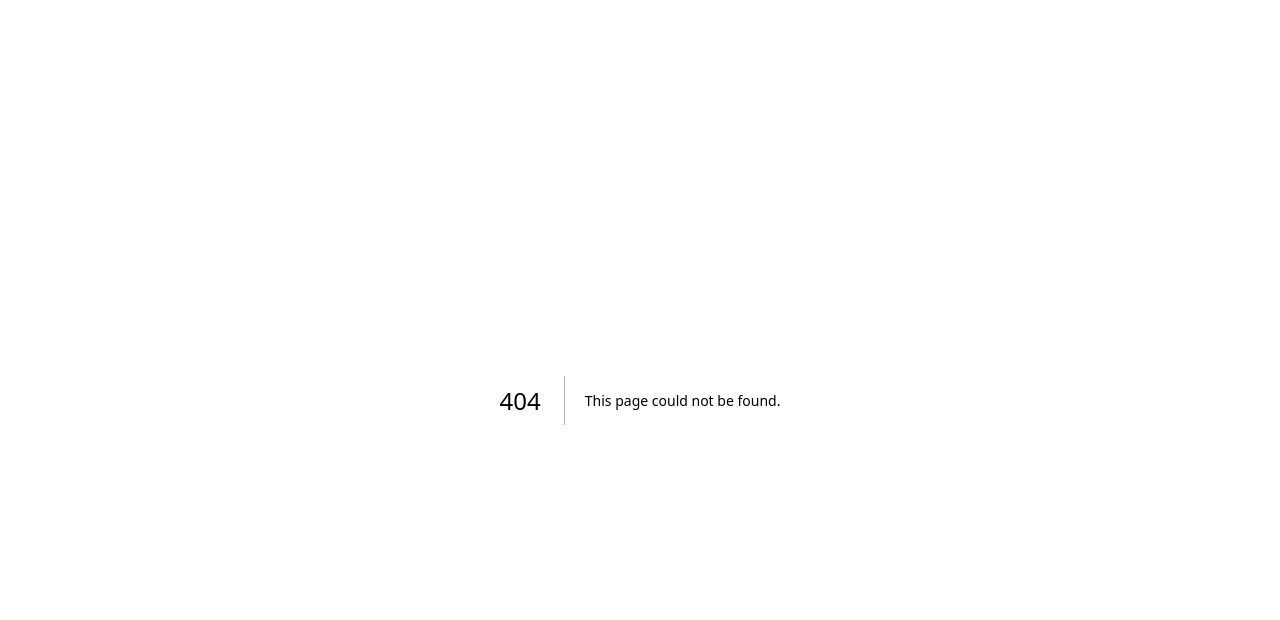
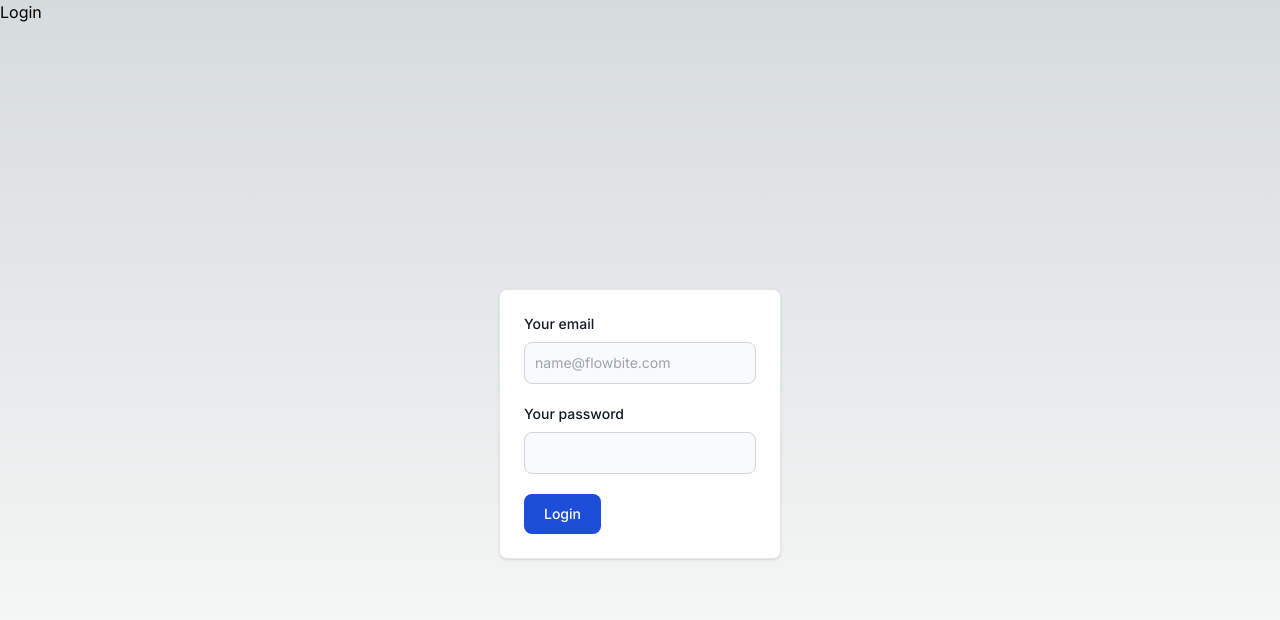
Before and after one commit to niyatimadaan/next-tinymce, a Next.js app: page /login in a window 1280 px wide. Before the commit this address had no page. Shown: the top 620 px of the page. Built offline with nearby package versions, Linux system fonts and the light colour scheme; no server answers.

Commit message:
next-auth login

```diff
--- a/package.json
+++ b/package.json
@@ -10,11 +10,15 @@
   },
   "dependencies": {
     "@tinymce/tinymce-react": "^4.3.2",
+    "@vercel/postgres": "^0.7.2",
+    "bcrypt": "^5.1.1",
     "next": "14.1.0",
+    "next-auth": "^4.24.5",
     "react": "^18",
     "react-dom": "^18"
   },
   "devDependencies": {
+    "@types/bcrypt": "^5.0.2",
     "@types/node": "^20",
     "@types/react": "^18",
     "@types/react-dom": "^18",
--- /dev/null
+++ b/src/app/api/auth/[...nextauth]/route.ts
@@ -0,0 +1,46 @@
+import NextAuth from 'next-auth';
+import CredentialsProvider from 'next-auth/providers/credentials';
+import { sql } from '@vercel/postgres';
+import { compare } from 'bcrypt';
+
+const handler = NextAuth({
+  session: {
+    strategy: 'jwt',
+  },
+  pages: {
+    signIn: '/login',
+  },
+  providers: [
+    CredentialsProvider({
+      credentials: {
+        email: {},
+        password: {},
+      },
+      async authorize(credentials, req) {
+        //
+        const response = await sql`
+        SELECT * FROM users WHERE email=${credentials?.email}`;
+        const user = response.rows[0];
+
+        const passwordCorrect = await compare(
+          credentials?.password || '',
+          user.password
+        );
+
+        console.log({ passwordCorrect });
+
+        if (passwordCorrect) {
+          return {
+            id: user.id,
+            name: user.name,
+            email: user.email,
+          };
+        }
+
+        return null;
+      },
+    }),
+  ],
+});
+
+export { handler as GET, handler as POST };
--- /dev/null
+++ b/src/app/api/auth/register/route.ts
@@ -0,0 +1,26 @@
+import { NextResponse } from 'next/server';
+import { hash } from 'bcrypt';
+import { sql } from '@vercel/postgres';
+
+export async function POST(request: Request) {
+  try {
+    const { name, email, password } = await request.json();
+    // validate email and password
+    console.log({ email, password });
+
+    const hashedPassword = await hash(password, 10);
+
+    const response = await sql`
+      INSERT INTO users (name, email, password)
+      VALUES ( ${name}, ${email}, ${hashedPassword})
+    `;
+  } catch (e) {
+    console.log({ e });
+    return new NextResponse(
+      JSON.stringify({ message: e }),
+      { status: 500, headers: { 'content-type': 'application/json' } }
+    );
+  }
+
+  return NextResponse.json({ message: 'success' });
+}
--- a/src/app/layout.tsx
+++ b/src/app/layout.tsx
@@ -1,6 +1,9 @@
 import type { Metadata } from "next";
 import { Inter } from "next/font/google";
 import "./globals.css";
+import { getServerSession } from "next-auth";
+import Link from "next/link";
+import Logout from "./logout";
 
 const inter = Inter({ subsets: ["latin"] });
 
@@ -9,14 +12,24 @@ export const metadata: Metadata = {
   description: "Generated by create next app",
 };
 
-export default function RootLayout({
+export default async function RootLayout({
   children,
 }: Readonly<{
   children: React.ReactNode;
 }>) {
+  const session = await getServerSession();
   return (
     <html lang="en">
-      <body className={inter.className}>{children}</body>
+      <body className={inter.className}>
+        <nav>
+          {!!session && <Logout />}
+          {!session &&
+            <Link href={"/login"}>
+              Login
+            </Link>
+          }
+        </nav>
+        {children}</body>
     </html>
   );
 }
--- /dev/null
+++ b/src/app/login/form.tsx
@@ -0,0 +1,67 @@
+"use client";
+
+import { signIn } from "next-auth/react";
+import { useRouter } from "next/navigation";
+import { FormEvent } from "react";
+
+export default function Form() {
+  const router = useRouter();
+  const handleSubmit = async (e: FormEvent<HTMLFormElement>) => {
+    e.preventDefault();
+    const formData = new FormData(e.currentTarget);
+    const response = await signIn("credentials", {
+      email: formData.get("email"),
+      password: formData.get("password"),
+      redirect: false,
+    });
+
+    console.log({ response });
+    if (!response?.error) {
+      router.push("/");
+      router.refresh();
+    }
+  };
+  return (
+    <div className="flex items-center justify-center h-screen">
+    <div className="max-w-sm p-6 bg-white border border-gray-200 rounded-lg shadow dark:bg-gray-800 dark:border-gray-700">
+    <form onSubmit={handleSubmit} className="max-w-sm mx-auto">
+      <div className="mb-5">
+        <label
+          htmlFor="email"
+          className="block mb-2 text-sm font-medium text-gray-900 dark:text-white"
+        >
+          Your email
+        </label>
+        <input
+          type="email"
+          name="email"
+          className="bg-gray-50 border border-gray-300 text-gray-900 text-sm rounded-lg focus:ring-blue-500 focus:border-blue-500 block w-full p-2.5 dark:bg-gray-700 dark:border-gray-600 dark:placeholder-gray-400 dark:text-white dark:focus:ring-blue-500 dark:focus:border-blue-500"
+          placeholder="name@flowbite.com"
+          required
+        />
+      </div>
+      <div className="mb-5">
+        <label
+          htmlFor="password"
+          className="block mb-2 text-sm font-medium text-gray-900 dark:text-white"
+        >
+          Your password
+        </label>
+        <input
+          type="password"
+          name="password"
+          className="bg-gray-50 border border-gray-300 text-gray-900 text-sm rounded-lg focus:ring-blue-500 focus:border-blue-500 block w-full p-2.5 dark:bg-gray-700 dark:border-gray-600 dark:placeholder-gray-400 dark:text-white dark:focus:ring-blue-500 dark:focus:border-blue-500"
+          required
+        />
+      </div>
+      <button
+        type="submit"
+        className="text-white bg-blue-700 hover:bg-blue-800 focus:ring-4 focus:outline-none focus:ring-blue-300 font-medium rounded-lg text-sm w-full sm:w-auto px-5 py-2.5 text-center dark:bg-blue-600 dark:hover:bg-blue-700 dark:focus:ring-blue-800"
+      >
+        Login
+      </button>
+    </form>
+    </div>
+    </div>
+  );
+}
--- /dev/null
+++ b/src/app/login/page.tsx
@@ -0,0 +1,11 @@
+import { getServerSession } from 'next-auth';
+import Form from './form';
+import { redirect } from 'next/navigation';
+
+export default async function LoginPage() {
+  const session = await getServerSession();
+  if (session) {
+    redirect('/');
+  }
+  return <Form />;
+}
--- /dev/null
+++ b/src/app/logout.tsx
@@ -0,0 +1,15 @@
+'use client';
+
+import { signOut } from 'next-auth/react';
+
+export default function Logout() {
+  return (
+    <span
+      onClick={() => {
+        signOut();
+      }}
+    >
+      Logout
+    </span>
+  );
+}
--- /dev/null
+++ b/src/app/register/form.tsx
@@ -0,0 +1,67 @@
+"use client";
+
+import { FormEvent } from "react";
+
+export default function Form() {
+  const handleSubmit = async (e: FormEvent<HTMLFormElement>) => {
+    e.preventDefault();
+    const formData = new FormData(e.currentTarget);
+    const response = await fetch(`/api/auth/register`, {
+      method: "POST",
+      body: JSON.stringify({
+        name:formData.get('name'),
+        email: formData.get("email"),
+        password: formData.get("password"),
+      }),
+    });
+    console.log({ response });
+  };
+  return (
+    <>
+    <div className="flex items-center justify-center h-screen">
+    <div className="max-w-sm p-6 bg-white border border-gray-200 rounded-lg shadow dark:bg-gray-800 dark:border-gray-700 w-[90%]">
+      <form onSubmit={handleSubmit} className="max-w-sm mx-auto">
+      <div className="mb-5">
+          <label htmlFor="name" className="block mb-2 text-sm font-medium text-gray-900 dark:text-white">
+            Your name
+          </label>
+          <input
+            type="text"
+            name="name"
+            className="bg-gray-50 border border-gray-300 text-gray-900 text-sm rounded-lg focus:ring-blue-500 focus:border-blue-500 block w-full p-2.5 dark:bg-gray-700 dark:border-gray-600 dark:placeholder-gray-400 dark:text-white dark:focus:ring-blue-500 dark:focus:border-blue-500"
+            placeholder="name"
+            required
+          />
+        </div>
+        <div className="mb-5">
+          <label htmlFor="email" className="block mb-2 text-sm font-medium text-gray-900 dark:text-white">
+            Your email
+          </label>
+          <input
+            type="email"
+            name="email"
+            className="bg-gray-50 border border-gray-300 text-gray-900 text-sm rounded-lg focus:ring-blue-500 focus:border-blue-500 block w-full p-2.5 dark:bg-gray-700 dark:border-gray-600 dark:placeholder-gray-400 dark:text-white dark:focus:ring-blue-500 dark:focus:border-blue-500"
+            placeholder="name@flowbite.com"
+            required
+          />
+        </div>
+        <div className="mb-5">
+          <label htmlFor="password" className="block mb-2 text-sm font-medium text-gray-900 dark:text-white">
+            Your password
+          </label>
+          <input
+            type="password"
+            name="password"
+            className="bg-gray-50 border border-gray-300 text-gray-900 text-sm rounded-lg focus:ring-blue-500 focus:border-blue-500 block w-full p-2.5 dark:bg-gray-700 dark:border-gray-600 dark:placeholder-gray-400 dark:text-white dark:focus:ring-blue-500 dark:focus:border-blue-500"
+            required
+          />
+        </div>
+        <button type="submit" className="text-white bg-blue-700 hover:bg-blue-800 focus:ring-4 focus:outline-none focus:ring-blue-300 font-medium rounded-lg text-sm w-full sm:w-auto px-5 py-2.5 text-center dark:bg-blue-600 dark:hover:bg-blue-700 dark:focus:ring-blue-800">
+          Register
+        </button>
+      </form>
+      </div>
+      </div>
+    </>
+  );
+}
--- /dev/null
+++ b/src/app/register/page.tsx
@@ -0,0 +1,11 @@
+import { getServerSession } from 'next-auth';
+import Form from './form';
+import { redirect } from 'next/navigation';
+
+export default async function RegisterPage() {
+  const session = await getServerSession();
+  if (session) {
+    redirect('/');
+  }
+  return <Form />;
+}
```
Also changed, not shown: 2 other files (tests, documents, lock files or other folders).
